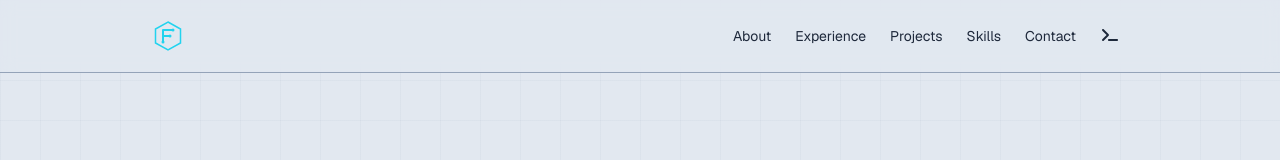
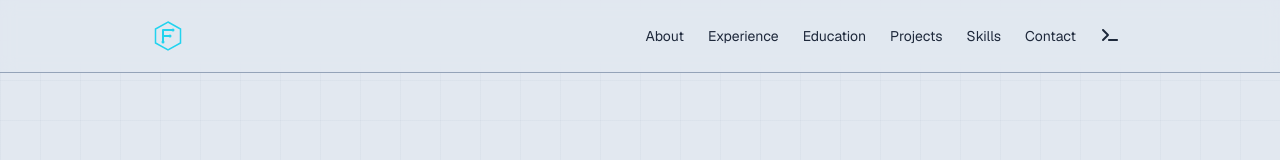
Before and after one commit to FrankJi1019/portfolio, a Next.js app: page / in a window 1280 px wide. Shown: the top 160 px of the page. Built offline with nearby package versions, Linux system fonts and the light colour scheme.

Commit message:
feat(navigation): Add Education link to header navigation

```diff
--- a/src/components/header.tsx
+++ b/src/components/header.tsx
@@ -8,6 +8,7 @@ import { useTerminalMode } from "./terminal-mode-provider";
 const NAV_LINKS = [
   { href: "#about", label: "About" },
   { href: "#experience", label: "Experience" },
+  { href: "#education", label: "Education" },
   { href: "#projects", label: "Projects" },
   { href: "#skills", label: "Skills" },
   { href: "#contact", label: "Contact" },
```
